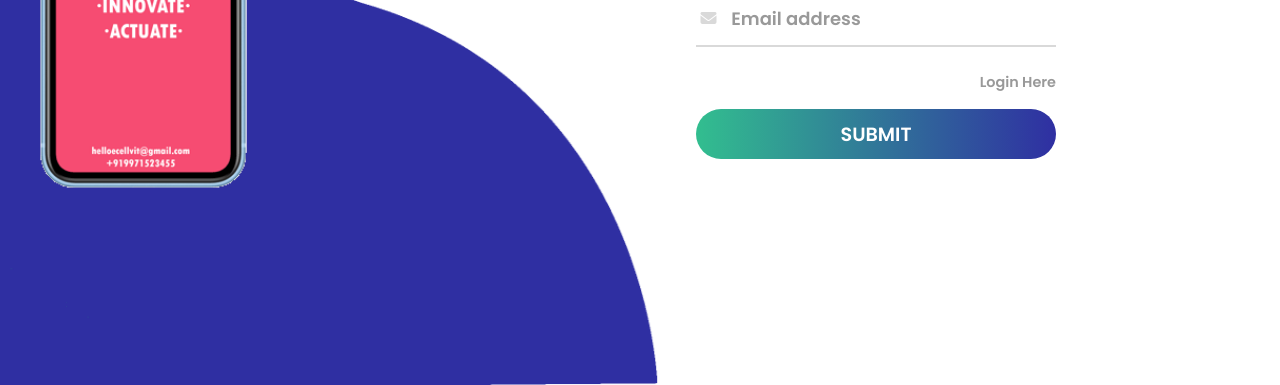
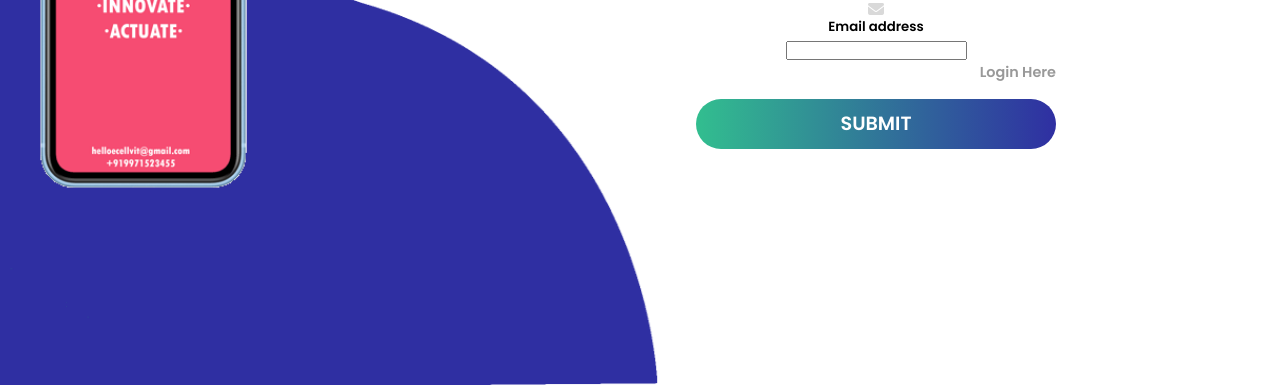
Before and after one commit to ecellvit/QuizFeed, a plain HTML site: page forgot.html in a window 1280 px wide. Shown: the part 415-800 px from the top of the page. Drawn offline with Linux system fonts and the light colour scheme.

Commit message:
Update forgot.html

```diff
--- a/forgot.html
+++ b/forgot.html
@@ -22,13 +22,13 @@
                 <h2 class="quiz" style="text-align: left; font-family:Arial, Helvetica, sans-serif; color:#2f2fa2; font-size:70px">QuizFeed</h2>
                 <h2 class="title" style="color:  #32be8f; font-size: 30px">Reset Password</h2>
 
-                <div class="input-div one">
+                <div class="space one">
                     <div class="i">
                         <i class="fas fa-envelope"></i>
                     </div>
                     <div class="div">
                         <h5>Email address</h5>
-                        <input type="email" class="input">
+                        <input type="email" name="email" class="input">
                     </div>
                 </div>
                 <a href="index.html">Login Here</a>
```
